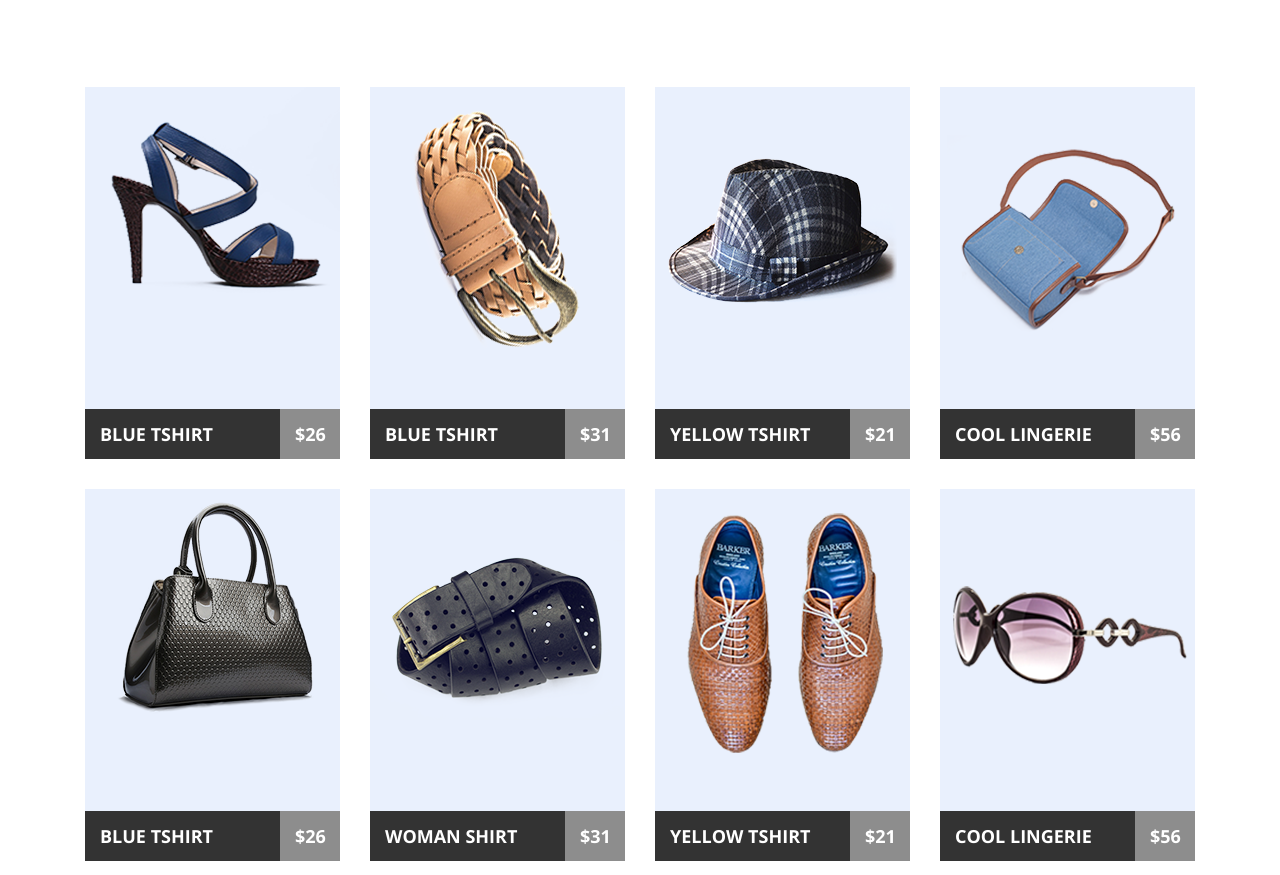
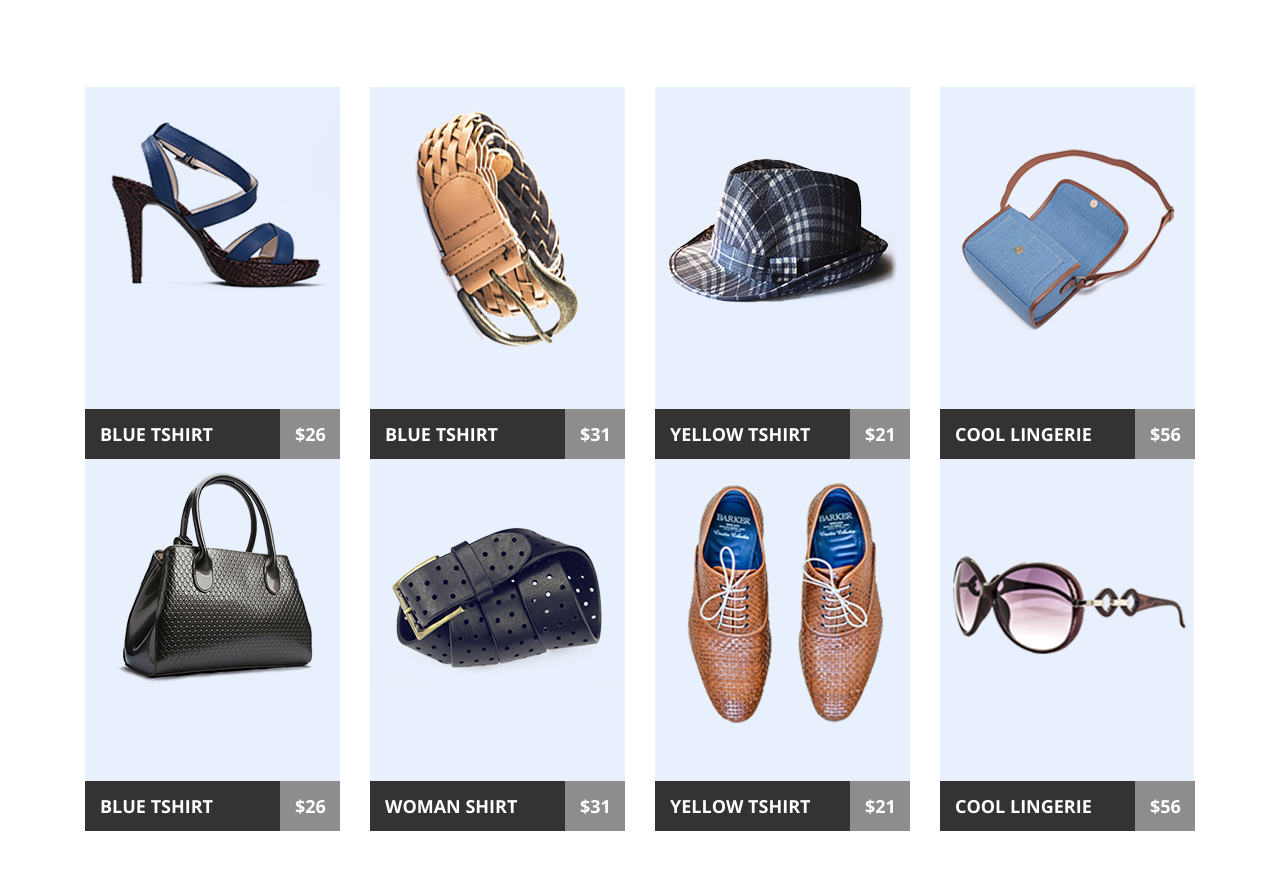
Before and after one commit to demko00007/goit-fe-course, a plain HTML site: page html-css/module-04/index.html in a window 1280 px wide. Shown: the part 257-1132 px from the top of the page. Drawn offline with nearby package versions, Linux system fonts and the light colour scheme.

Commit message:
fix pading width height

```diff
--- a/html-css/module-04/css/style.css
+++ b/html-css/module-04/css/style.css
@@ -12,12 +12,16 @@ a {
    text-decoration: none;
    color: #000000;
 }
-
+ul {
+   padding: 0;
+   margin: 0;
+}
 .nav_link a:hover {
    color: #1abc9c;
 }
 li {
    list-style: none;
+   margin: 0;
 }
 body {
    font-size: 14px;
@@ -36,7 +40,7 @@ h1 {
    text-align: center;
    letter-spacing: px;
    margin: 0;
-   margin-bottom: 60px;
+   margin-bottom: 90px;
 }
 h1::after {
    display: block;
@@ -113,9 +117,9 @@ header {
 .product {
    width: 255px;
    height: 372px;
-   margin-top: 30px;
-   margin-right: 70px;
-   margin-left: -40px;
+   margin-top: 0px;
+   margin-right: 30px;
+   margin-left: 0px;
    float: left;
    background-color: #333333;
 }
--- a/html-css/module-04/index.html
+++ b/html-css/module-04/index.html
@@ -33,7 +33,8 @@
         <section class="section">
             <h1>FEATURED PRODUCTS</h1>
             <ul class="clearfix">
-                <li class="product"><img src="css/img/product1.png" alt="">
+                <li class="product"><img src="./css/img/product1.png" alt="тут була картинка :(" width="255"
+                        height="322">
                     <div class="name_p-price_p">
                         <span class="name_p">Blue Tshirt</span>
                         <span class="price_p">$26</span>
@@ -41,33 +42,40 @@
 
 
                 </li>
-                <li class="product"><img src="css/img/product2.png" alt="">
+                <li class="product"><img src="./css/img/product2.png" alt="тут була картинка :(" width="255"
+                        height="322">
                     <p class="name_p">Blue Tshirt</p>
                     <p class="price_p">$31</p>
 
 
                 </li>
-                <li class="product"><img src="css/img/product3.png" alt="">
+                <li class="product"><img src="./css/img/product3.png" alt="тут була картинка :(" width="255"
+                        height="322">
                     <p class="name_p">YELLOW Tshirt</p>
                     <p class="price_p">$21</p>
                 </li>
-                <li class="product"><img src="css/img/product4.png" alt="">
+                <li class="product"><img src="./css/img/product4.png" alt="тут була картинка :(" width="255"
+                        height="322">
                     <p class="name_p">Cool lingerie</p>
                     <p class="price_p">$56</p>
                 </li>
-                <li class="product"><img src="css/img/product5.png" alt="">
+                <li class="product"><img src="./css/img/product5.png" alt="тут була картинка :(" width="255"
+                        height="322">
                     <p class="name_p">Blue Tshirt</p>
                     <p class="price_p">$26</p>
                 </li>
-                <li class="product"><img src="css/img/product6.png" alt="">
+                <li class="product"><img src="./css/img/product6.png" alt="тут була картинка :(" width="255"
+                        height="322">
                     <p class="name_p">WOMAN shirt</p>
                     <p class="price_p">$31</p>
                 </li>
-                <li class="product"><img src="css/img/product7.png" alt="">
+                <li class="product"><img src="./css/img/product7.png" alt="тут була картинка :(" width="255"
+                        height="322">
                     <p class="name_p">YELLOW Tshirt</p>
                     <p class="price_p">$21</p>
                 </li>
-                <li class="product"><img src="css/img/product8.png" alt="">
+                <li class="product"><img src="./css/img/product8.png" alt="тут була картинка :(" width="255"
+                        height="322">
                     <p class="name_p">Cool lingerie</p>
                     <p class="price_p">$56</p>
                 </li>
@@ -77,19 +85,19 @@
         <section class="section_2">
             <h2>LATEST NEWS</h2>
             <ul class="clearfix">
-                <li class="blog"><img src="css/img/Blog/1.png" alt="">
+                <li class="blog"><img src="./css/img/blog/1.png" alt="тут була картинка :(" width="350" height="262">
                     <h3>Lorem Ipsum. Proin gravida nibh vel <br> velit auctor aliquet. Aenean </h3>
                     <p>Nam nec tellus a odio tincidunt auc. Duis sed odio sit amet nibh vulputate cursus a sit amet
                         mauris. Morbi accumsan ipsum velit. Nam nec tellus a odio tincidunt </p>
                     <div class="button"><a class="btn_text" href="">Read More</a></div>
                 </li>
-                <li class="blog"><img src="css/img/Blog/2.png" alt="">
+                <li class="blog"><img src="./css/img/Blog/2.png" alt="тут була картинка :(" width="350" height="262">
                     <h3>Lorem Ipsum. Proin gravida nibh vel <br> velit auctor aliquet. Aenean </h3>
                     <p>Nam nec tellus a odio tincidunt auc. Duis sed odio sit amet nibh vulputate cursus a sit amet
                         mauris. Morbi accumsan ipsum velit. Nam nec tellus a odio tincidunt</p>
                     <div class="button"><a class="btn_text" href="">Read More</a></div>
                 </li>
-                <li class="blog"><img src="css/img/Blog/3.png" alt="">
+                <li class="blog"><img src="./css/img/Blog/3.png" alt="тут була картинка :(" width="350" height="262">
                     <h3>Lorem Ipsum. Proin gravida nibh vel <br> velit auctor aliquet. Aenean </h3>
                     <p>Nam nec tellus a odio tincidunt auc. Duis sed odio sit amet nibh vulputate cursus a sit amet
                         mauris. Morbi accumsan ipsum velit. Nam nec tellus a odio tincidunt</p>
```
